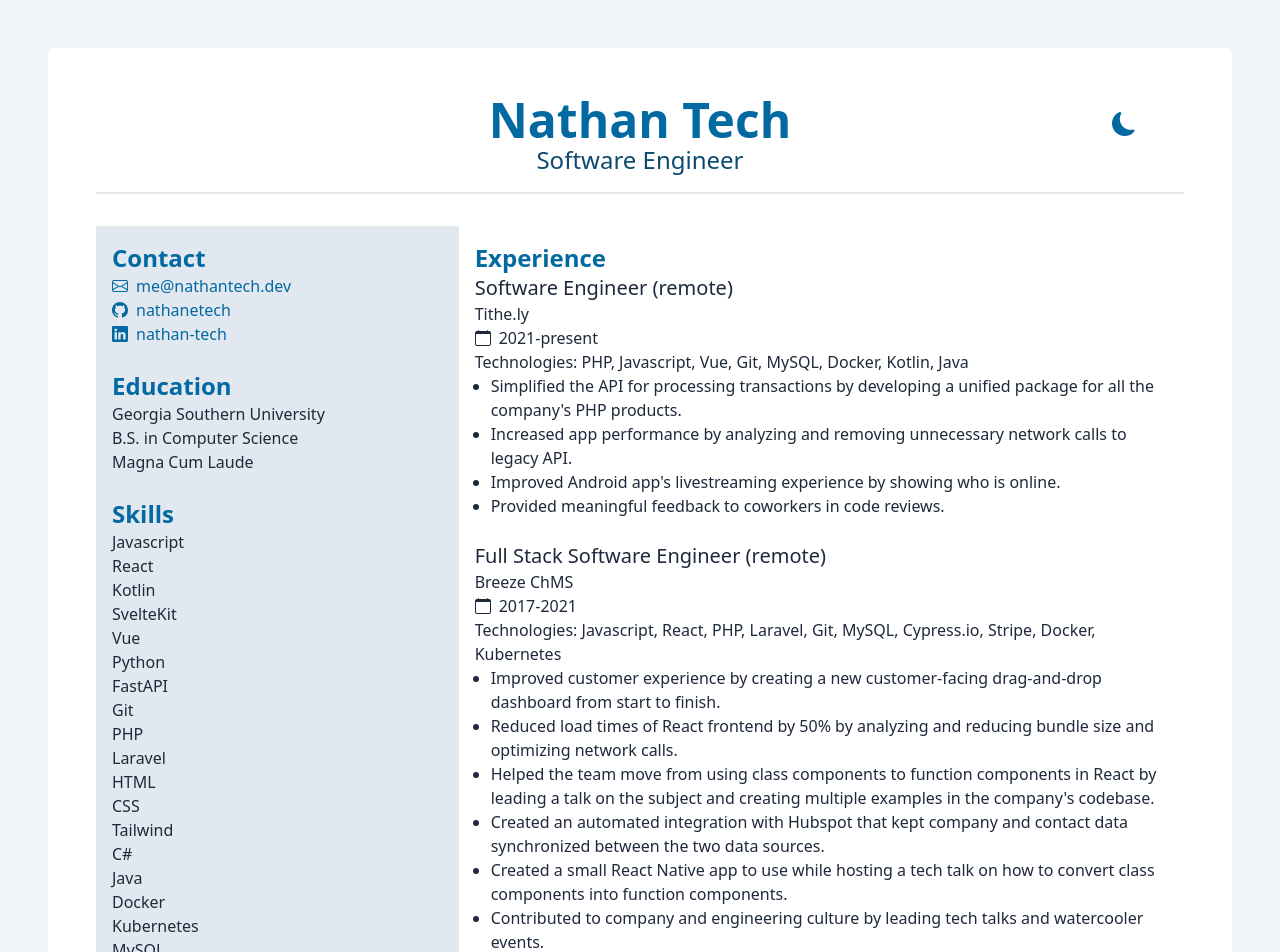
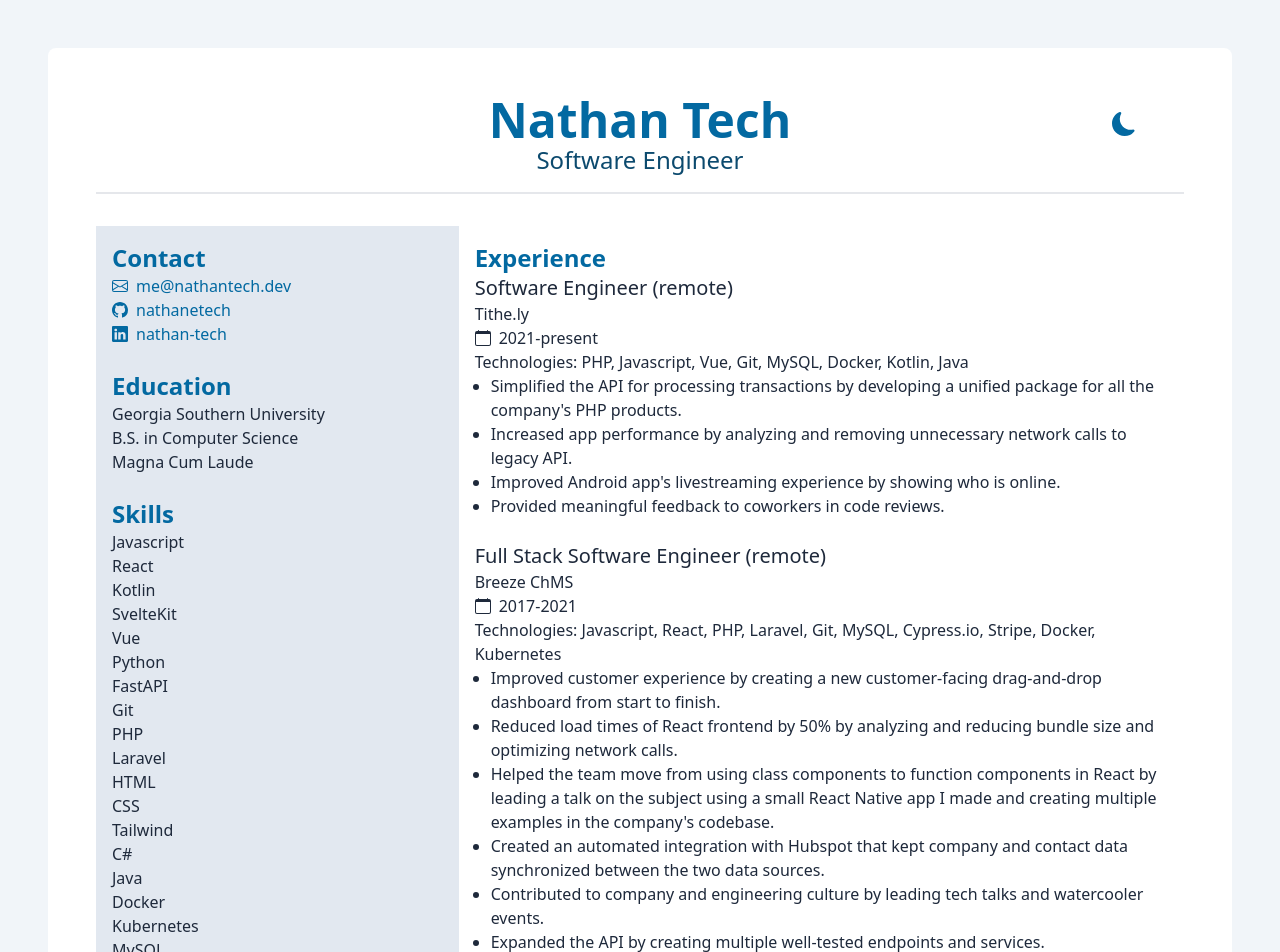
Before and after one commit to nathanetech/personal-site, a SvelteKit app: page / in a window 1280 px wide. Shown: the top 952 px of the page. Built offline with nearby package versions, Linux system fonts and the light colour scheme.

Commit message:
remove redundancy

```diff
--- a/src/routes/+page.svelte
+++ b/src/routes/+page.svelte
@@ -185,13 +185,10 @@
                             </li>
                             <li>
                                 Helped the team move from using class components to function components in React by
-                                leading a talk on the subject and creating multiple examples in the company's codebase.
+                                leading a talk on the subject using a small React Native app I made and creating multiple examples in the company's codebase.
                             </li>
                             <li>
                                 Created an automated integration with Hubspot that kept company and contact data synchronized between the two data sources.
-                            </li>
-                            <li>
-                                Created a small React Native app to use while hosting a tech talk on how to convert class components into function components.
                             </li>
                             <li>
                                 Contributed to company and engineering culture by leading tech talks and watercooler events.
```
